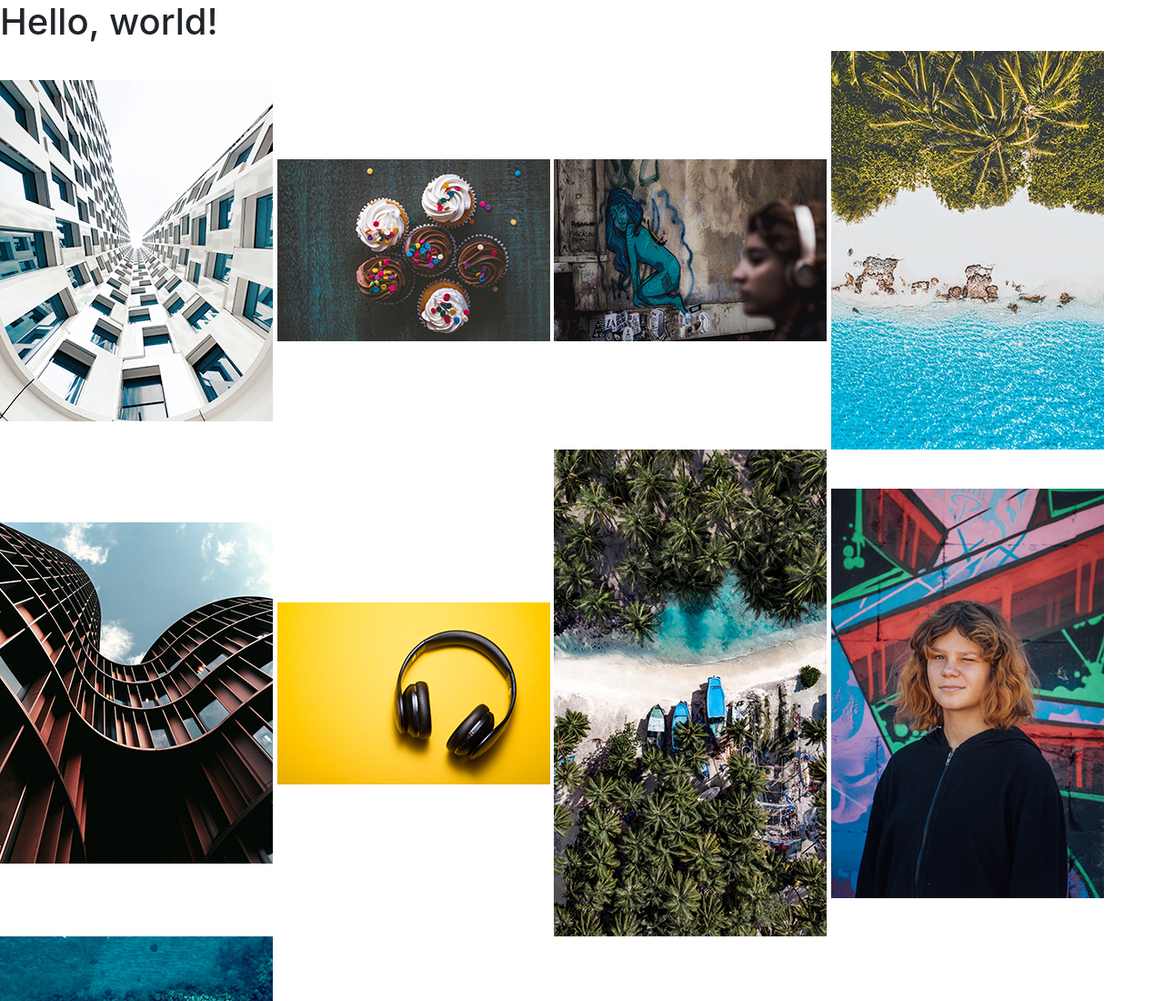
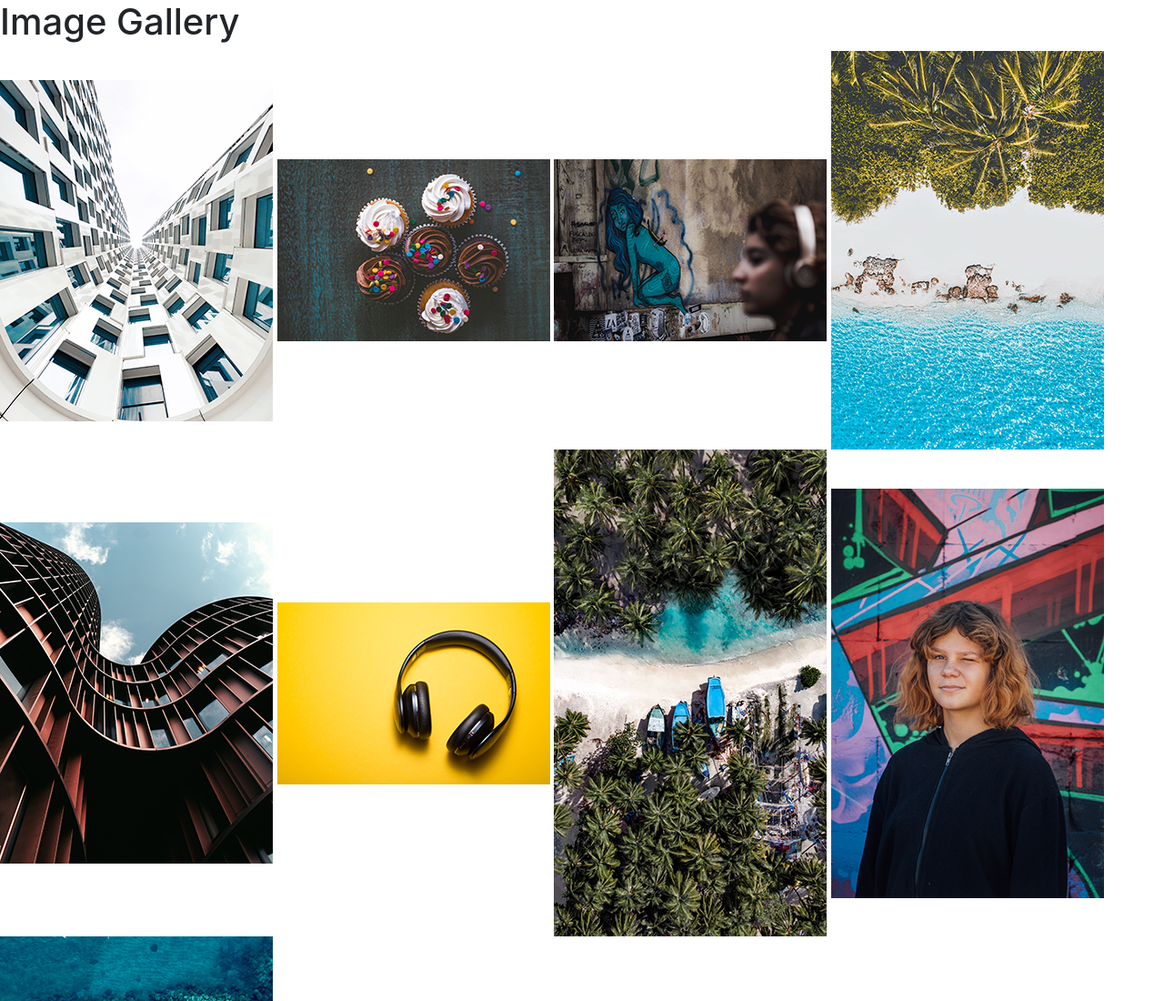
Before and after one commit to lesliemanly/m2-hw2-manly-leslie, a plain HTML site: page index.html in a window 1280 px wide. Shown: the top 1100 px of the page at 91% size. Drawn offline with nearby package versions, Linux system fonts and the light colour scheme.

Commit message:
Update the title of the webpage and h1

```diff
--- a/index.html
+++ b/index.html
@@ -8,10 +8,10 @@
     <!-- Bootstrap CSS -->
     <link rel="stylesheet" href="https://stackpath.bootstrapcdn.com/bootstrap/4.2.1/css/bootstrap.min.css" integrity="sha384-GJzZqFGwb1QTTN6wy59ffF1BuGJpLSa9DkKMp0DgiMDm4iYMj70gZWKYbI706tWS" crossorigin="anonymous">
 
-    <title>Hello, world!</title>
+    <title>Module 2-Homework 2</title>
   </head>
   <body>
-    <h1>Hello, world!</h1>
+    <h1>Image Gallery</h1>
 
     <img src="img/hw2-image1.png"  alt="Building with Windows" title="Building with Windows">
     </img>
```
